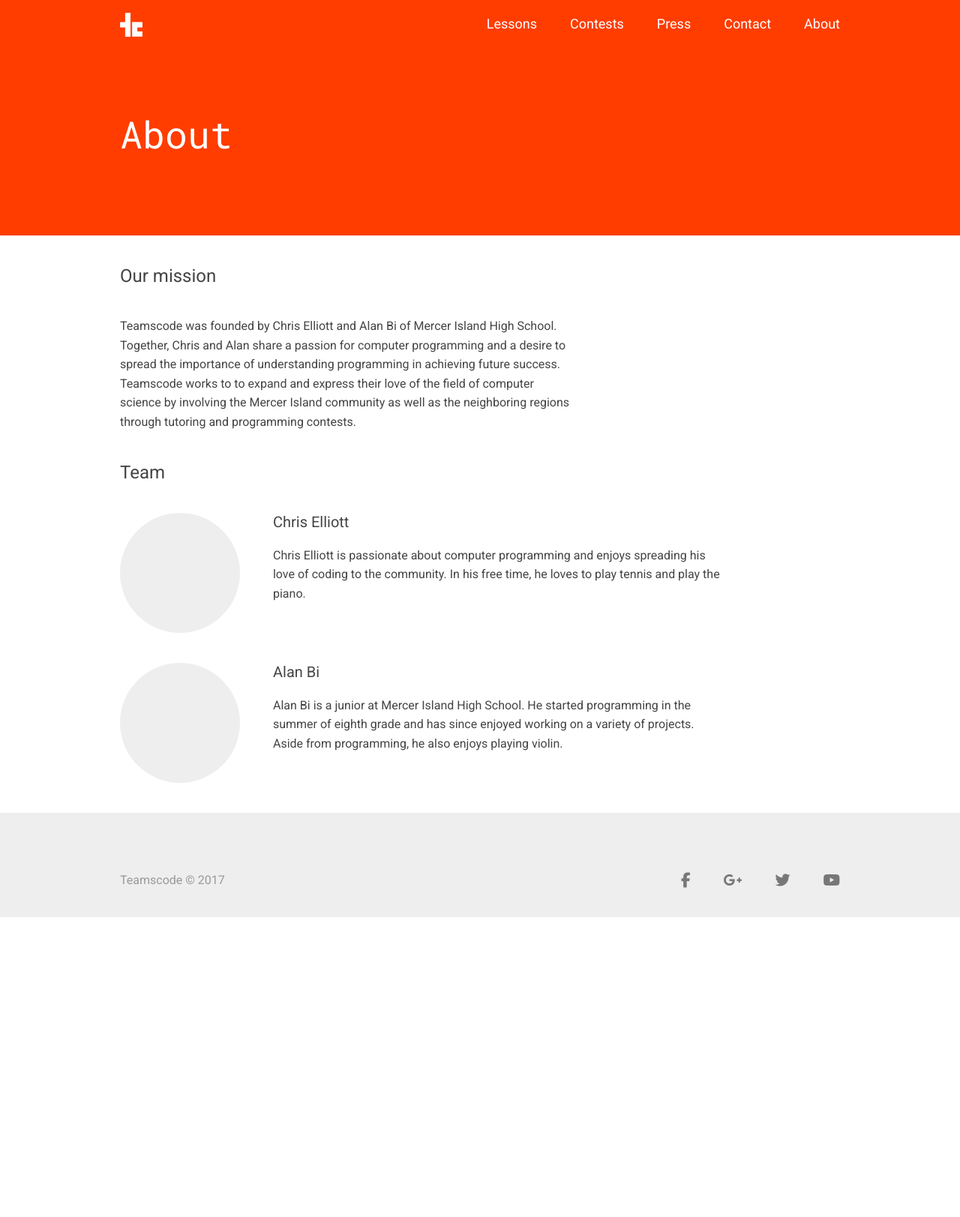
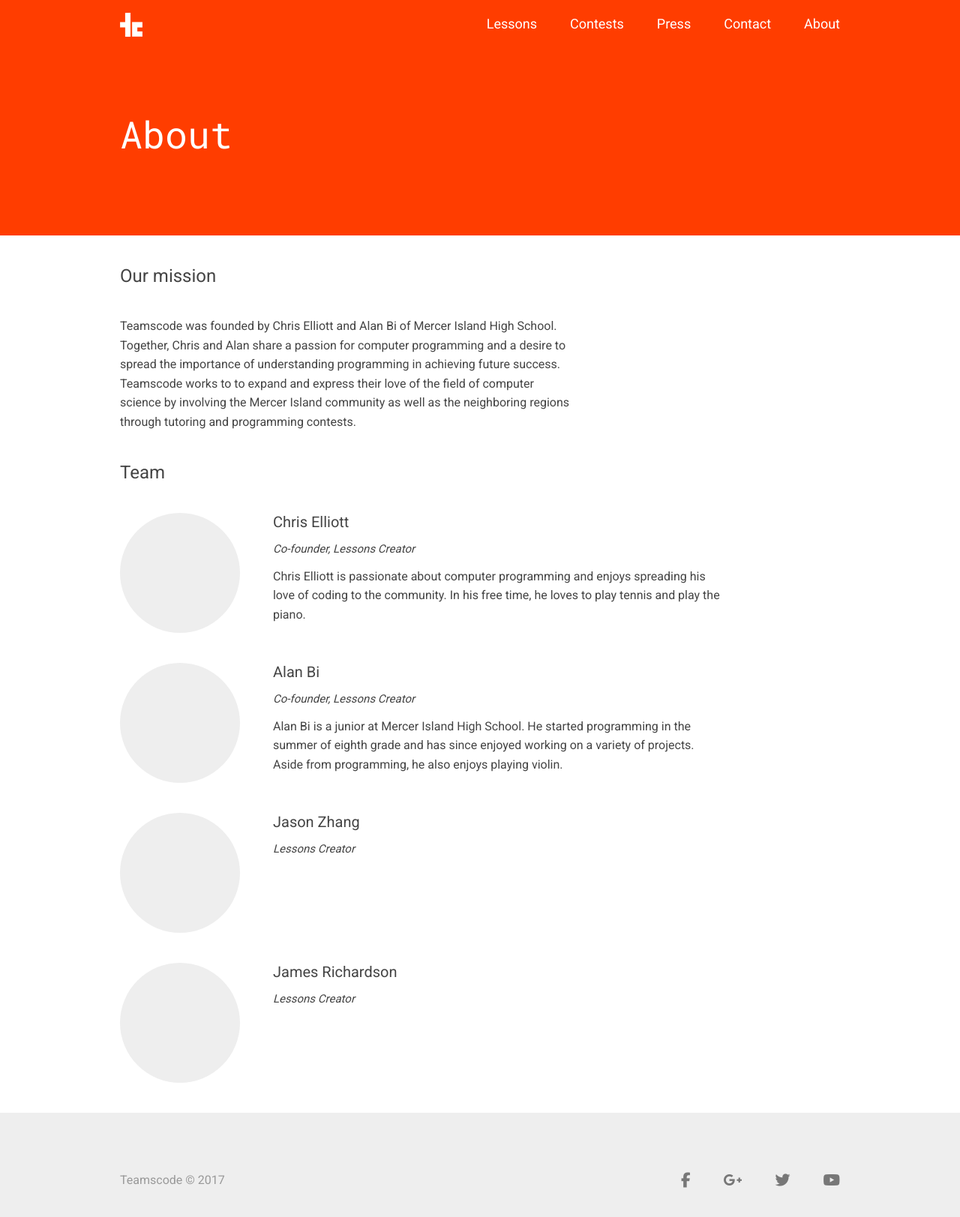
Before and after one commit to teamscode/teamscode.github.io, a Jekyll site: the page built from about.html, in a window 1280 px wide. Shown: the whole page at 75% size. Built offline with Jekyll 4.4.1, drawn with Linux system fonts in a browser that asks for light colours; nearby versions of some CDN libraries; before the commit the page ends 1223 px from its top, so only the background shows below that.

Commit message:
changes on about page, added a title space

```diff
--- a/_sass/pages/_about.scss
+++ b/_sass/pages/_about.scss
@@ -25,7 +25,14 @@
       .about-team-info-header {
         font-weight: 400;
         font-size: 20px;
-        margin-bottom: 20px;
+        margin-bottom: 15px;
+      }
+
+      .about-team-info-title {
+        font-weight: 50;
+        font-style: italic;
+        font-size: 15px;
+        margin-bottom: 15px;
       }
     }
   }
--- a/_sass/pages/_contests.scss
+++ b/_sass/pages/_contests.scss
@@ -20,6 +20,10 @@
     background: #eee;
     width: 320px;
     height: 160px;
+
+    img {
+      height: 100%;
+    }
   }
 
   .list-item-info {
--- a/about.html
+++ b/about.html
@@ -8,7 +8,12 @@ header: About
   Our mission
 </div>
 <div class="p">
-  Teamscode was founded by Chris Elliott and Alan Bi of Mercer Island High School.  Together, Chris and Alan share a passion for computer programming and a desire to spread the importance of understanding programming in achieving future success.  Teamscode works to to expand and express their love of the field of computer science by involving the Mercer Island community as well as the neighboring regions through tutoring and programming contests.
+  Teamscode was founded by Chris Elliott and Alan Bi of Mercer Island High School.
+  Together, Chris and Alan share a passion for computer programming and a desire
+  to spread the importance of understanding programming in achieving future success.
+  Teamscode works to to expand and express their love of the field of computer science
+  by involving the Mercer Island community as well as the neighboring regions through
+  tutoring and programming contests.
 </div>
 <div class="h2">
   Team
@@ -21,6 +26,9 @@ header: About
     <div class="about-team-info">
       <div class="about-team-info-header">
         Chris Elliott
+      </div>
+      <div class="about-team-info-title">
+        Co-founder, Lessons Creator
       </div>
       <div class="p">
         Chris Elliott is passionate about
@@ -39,6 +47,9 @@ header: About
       <div class="about-team-info-header">
         Alan Bi
       </div>
+      <div class="about-team-info-title">
+        Co-founder, Lessons Creator
+      </div>
       <div class="p">
         Alan Bi is a junior at Mercer Island High School.
         He started programming in the summer of eighth
@@ -48,4 +59,36 @@ header: About
       </div>
     </div>
   </div>
+  <div class="about-team">
+    <div class="about-team-image">
+
+    </div>
+    <div class="about-team-info">
+      <div class="about-team-info-header">
+        Jason Zhang
+      </div>
+      <div class="about-team-info-title">
+        Lessons Creator
+      </div>
+      <div class="p">
+
+      </div>
+    </div>
+  </div>
+  <div class="about-team">
+    <div class="about-team-image">
+
+    </div>
+    <div class="about-team-info">
+      <div class="about-team-info-header">
+        James Richardson
+      </div>
+      <div class="about-team-info-title">
+        Lessons Creator
+      </div>
+      <div class="p">
+
+      </div>
+    </div>
+  </div>
 </div>
```
Also changed, not shown: 1 other file.
